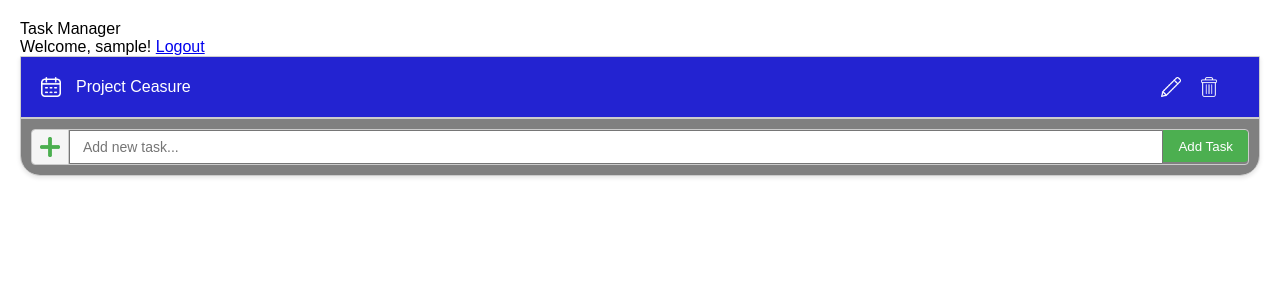
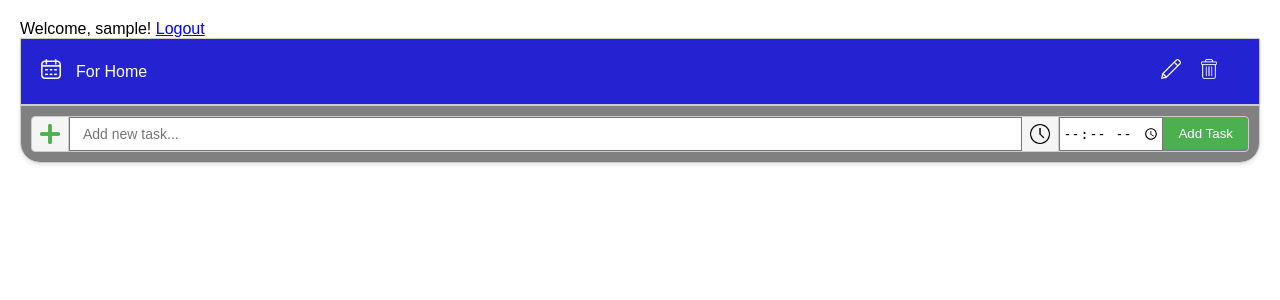
Before and after one commit to Zh3ka21/to-do-manager, a Django app: page / in a window 1280 px wide. Shown: the top 300 px of the page. Run offline with Django 5.2, Linux system fonts and the light colour scheme; the visitor is signed in with stand-in values (Sample User, id 1); data that the repository does not hold is empty; some libraries are stand-ins or nearby versions.

Commit message:
WIP: Save changes before switching to main

```diff
--- a/tasks/forms.py
+++ b/tasks/forms.py
@@ -13,13 +13,13 @@ class ProjectForm(forms.ModelForm):
         fields = ["name"]
 
 class TaskForm(forms.ModelForm):
-    """Form for creating and updating a task."""
     class Meta:
         model = Task
-        fields = ["title", "deadline", "priority", "user", "is_done"]
+        fields = ["project", "title", "deadline", "is_done", "priority"]
         widgets = {
             "deadline": forms.DateTimeInput(attrs={"type": "datetime-local"}),
         }
+
 
 class CustomLoginForm(LoginForm):
     def __init__(self, *args, **kwargs):
--- a/tasks/static/css/main_page_styles.css
+++ b/tasks/static/css/main_page_styles.css
@@ -41,13 +41,14 @@ body {
 
 .task-grid {
   display: grid;
-  grid-template-columns: auto 1fr auto;
+  grid-template-columns: auto minmax(0, 1fr) auto;
   gap: 10px;
   padding: 15px;
   align-items: center;
   border-bottom: 1px solid #ddd;
   transition: background-color 0.2s;
   background-color: white;
+  width: 100%;
 }
 
 .task-grid:hover {
@@ -58,7 +59,14 @@ body {
   display: flex;
   align-items: center;
   gap: 8px;
-  max-width: fit-content;
+  min-width: 0;
+}
+
+.task-content div {
+  overflow: hidden;
+  text-overflow: ellipsis;
+  white-space: nowrap;
+  flex: 1;
 }
 
 button {
@@ -91,16 +99,15 @@ button:hover {
 
 .icons-right {
   display: flex;
+  align-items: center;
   gap: 8px;
-  justify-content: flex-end;
-  align-items: center;
+  margin-right: 20px; /* Add some right margin to prevent touching the edge */
 }
 
 .priority-controls {
   display: flex;
-  flex-direction: column;
+  gap: 4px;
   align-items: center;
-  gap: 2px;
 }
 
 .priority-controls .icon {
@@ -151,6 +158,7 @@ input[type="checkbox"] {
 
   .icons-right {
     gap: 4px;
+    margin-right: 10px;
   }
 
   .icon img {
@@ -188,66 +196,3 @@ input[type="checkbox"] {
     padding: 0 4px;
   }
 }
-
-.task-grid {
-  display: grid;
-  grid-template-columns: auto minmax(0, 1fr) auto;
-  gap: 8px;
-  padding: 15px;
-  align-items: center;
-  border-bottom: 1px solid #ddd;
-  transition: background-color 0.2s;
-  background-color: white;
-  width: 100%;
-}
-
-.task-content {
-  display: flex;
-  align-items: center;
-  gap: 8px;
-  min-width: 0;
-}
-
-.task-content div {
-  overflow: hidden;
-  text-overflow: ellipsis;
-  white-space: nowrap;
-  flex: 1;
-}
-
-/* Remove justify-self: end from icons-right */
-.icons-right {
-  display: flex;
-  align-items: center;
-  gap: 8px;
-  white-space: nowrap;
-  margin-right: 20px; /* Add some right margin to prevent touching the edge */
-}
-
-/* Adjust the empty middle column width */
-.task-grid > div:nth-child(2) {
-  min-width: 20px; /* Give some minimal width to the middle column */
-}
-
-.priority-controls {
-  display: flex;
-  gap: 4px;
-}
-
-.icon {
-  display: flex;
-  align-items: center;
-  cursor: pointer;
-}
-
-/* Add responsive adjustments */
-@media (max-width: 600px) {
-  .icons-right {
-    margin-right: 10px;
-    gap: 4px;
-  }
-
-  .task-grid {
-    gap: 4px;
-  }
-}
--- a/tasks/templates/main.html
+++ b/tasks/templates/main.html
@@ -9,33 +9,29 @@
     <link rel="stylesheet" href="{% static 'css/main_page_styles.css' %}">
     <meta name="csrf-token" content="{{ csrf_token }}">
     <script src="https://unpkg.com/htmx.org@1.7.0"></script>
+    {% csrf_token %}
 </head>
+
 
 <body hx-boost="true">
     <!-- Navbar -->
-    <nav class="navbar">
-        <div class="nav-left">
-            <span>Task Manager</span>
-        </div>
     <div class="nav-right">
         {% if user.is_authenticated %}
-            <span>Welcome, {{ user.username }}!</span>
+        <span class="welcome-message">Welcome, {{ user.username }}!</span>
         <a href="{% url 'account_logout' %}" class="btn logout-btn">Logout</a>
-
         {% else %}
         <a href="{% url 'account_login' %}" class="btn login-btn">Login</a>
         <a href="{% url 'account_signup' %}" class="btn signup-btn">Sign Up</a>
         {% endif %}
     </div>
-    </nav>
 
-
+    {% if user.is_authenticated %}
     <div class="manager-container">
         <!-- Grid header:  Calendar Project Name Edit Delete -->
         <div class="grid-container">
             <div class="project-header">
                 <div class="icon"><img src="{% static 'images/calendar.png' %}" alt="Calendar Icon" height="20"></div>
-                <div>Project Ceasure </div>
+                <div>For Home </div>
             </div>
             <div></div>
             <div class="icons-right">
@@ -44,18 +40,33 @@
             </div>
         </div>
 
+
         <!-- Grid 1 row: Input Add Task -->
         <div class="input-row">
+            <form id="task-form" hx-post="{% url 'add_task' %}" hx-target="#task-list" hx-swap="beforeend"
+                hx-trigger="submit" hx-headers='{"X-CSRFToken": "{{ csrf_token }}"}'>
+
+                <!-- TODO: Delete Hardcoded name -->
+                <input type="hidden" name="project_name" value="For Home">
+
                 <div class="unified-input">
-                <div class="input-icon"><img src="{% static 'images/plus.png' %}" alt="Add Icon" height="20"></div>
-                <input type="text" placeholder="Add new task..." id="new-task" name="task_name" x-model="newTask"
-                    @keyup.enter="addTask">
-                <button id="add-task-btn" hx-post="{% url 'add_task' %}" hx-target="#task-list" hx-swap="beforeend"
-                    hx-trigger="click" hx-headers='{"X-CSRFToken": "{{ csrf_token }}"}' @click="addTask">
-                    Add Task
-                </button>
+                    <div class="input-icon">
+                        <img src="{% static 'images/plus.png' %}" alt="Add Icon" height="20">
                     </div>
+                    <input type="text" placeholder="Add new task..." id="new-task" name="task_name" required>
+
+                    <!-- Time input with clock icon -->
+                    <div class="input-icon">
+                        <img src="{% static 'images/clock.png' %}" alt="Deadline Icon" height="20"
+                            onclick="document.getElementById('deadline-time').showPicker();">
                     </div>
+                    <input type="time" id="deadline-time" name="deadline_time">
+
+                    <button type="submit">Add Task</button>
+                </div>
+            </form>
+        </div>
+
 
         <!-- Grid 2 row: Dynamic part of different tasks -->
         <div id="task-list">
@@ -63,22 +74,32 @@
             {% for task in tasks %}
             <div class="task-grid" id="task-{{ task.id }}">
                 <div class="task-content">
-                    <input type="checkbox" {% if task.is_done %}checked{% endif %}>
-                    <div>{{ task.title }}</div>
+                    <input type="checkbox" hx-post="{% url 'toggle_task_done' task.id %}" hx-trigger="change"
+                        hx-headers='{"X-CSRFToken": "{{ csrf_token }}"}' hx-target="#task-{{ task.id }}"
+                        hx-swap="outerHTML" {% if task.is_done %}checked{% endif %}>
+
+                    <div {% if task.is_done %} style="text-decoration: line-through;" {% endif %}>
+                        {{ task.title }}
+                    </div>
                 </div>
 
-                <div></div> <!-- Empty middle column to maintain grid structure -->
+                <div></div>
 
                 <div class="icons-right">
                     <div class="priority-controls">
                         <div class="icon">🔼</div>
                         <div class="icon">🔽</div>
                     </div>
+
                     <div class="icon">
                         <img src="{% static 'images/pencil.png' %}" alt="Edit Icon" height="20">
                     </div>
+
                     <div class="icon">
-                        <img src="{% static 'images/delete.png' %}" alt="Delete Icon" height="20">
+                        <img src="{% static 'images/delete.png' %}" alt="Delete Icon" height="20"
+                            hx-post="{% url 'delete_task' task.id %}" hx-trigger="click" hx-target="#task-{{ task.id }}"
+                            hx-swap="delete" hx-headers='{"X-CSRFToken": "{{ csrf_token }}"}'>
+
                     </div>
                 </div>
             </div>
@@ -86,6 +107,21 @@
             {% endif %}
         </div>
     </div>
+    {% endif %}
+
+
 </body>
 
+<script defer src="https://cdn.jsdelivr.net/npm/alpinejs@3.x.x/dist/cdn.min.js"></script>
+<script>
+    document.getElementById("task-form").addEventListener("htmx:afterRequest", function () {
+        document.getElementById("new-task").value = "";
+        document.getElementById("deadline-time").value = "";
+    });
+
+    document.body.addEventListener('htmx:configRequest', function (event) {
+        event.detail.headers['X-CSRFToken'] = document.querySelector('meta[name="csrf-token"]').getAttribute('content');
+    });
+</script>
+
 </html>
--- a/tasks/urls.py
+++ b/tasks/urls.py
@@ -2,23 +2,17 @@ from django.urls import path
 
 from tasks.views import base_view_handler
 
-from .views import (
-    add_task,
-    delete_task,
-    edit_task,
-    move_task,
-    toggle_task,
-)
+from .views import add_task, delete_task, edit_task, move_task, toggle_task_done
 
 urlpatterns = [
     path('', base_view_handler, name='base_view_handler'),
 
-    path('task/<int:task_id>/toggle/', toggle_task, name='toggle_task'),
+    path('task/<int:task_id>/toggle/', toggle_task_done, name='toggle_task_done'),
     path('task/<int:task_id>/move/<str:direction>/', move_task, name='move_task'),
 
+    path('add_task/', add_task, name='add_task'),
+    path('delete-task/<int:task_id>/', delete_task, name='delete_task'),
 
-    path('add_task/', add_task, name='add_task'),
     path('edit_task/<int:task_id>/', edit_task, name='edit_task'),
-    path('delete_task/<int:task_id>/', delete_task, name='delete_task'),
 
 ]
--- a/tasks/views.py
+++ b/tasks/views.py
@@ -1,6 +1,12 @@
+from datetime import datetime
+
 from django.contrib.auth.decorators import login_required
 from django.http import HttpRequest, HttpResponse, JsonResponse
 from django.shortcuts import get_object_or_404, redirect, render
+from django.utils.dateparse import parse_datetime
+from django.utils.timezone import now
+
+from tasks.forms import TaskForm
 
 from .models import Project, Task
 
@@ -20,15 +26,56 @@ def base_view_handler(request: HttpRequest) -> HttpResponse:
     }
     return render(request, "main.html", context)
 
-def toggle_task(request: HttpRequest, task_id: int) -> HttpResponse:
-    task = get_object_or_404(Task, id=task_id)
+@login_required
+def toggle_task_done(request, task_id: int) -> HttpResponse:
+    """Toggle the completion status of a task."""
+    task = get_object_or_404(Task, id=task_id, user=request.user)
+    task.is_done = not task.is_done  # Toggle status
+    task.save()
+    return render(request, 'partials/task_partial.html', {'task': task})
 
-    # Toggle the task's completion status
-    task.is_done = not task.is_done
-    task.save()
 
-    # Redirect back to the page after toggling
-    return redirect(request.META.get('HTTP_REFERER', '/'))
+@login_required
+def add_task(request):
+    if request.method == "POST":
+        title = request.POST.get("task_name")  # Match input field name
+        deadline_time = request.POST.get("deadline_time")
+        project_name = request.POST.get("project_name")
+
+        if not title:
+            return JsonResponse({'error': 'Task title is required'}, status=400)
+
+        try:
+            project = Project.objects.get(name=project_name, user=request.user)
+        except Project.DoesNotExist:
+            return JsonResponse({'error': 'Invalid project'}, status=400)
+
+
+        if deadline_time:
+            try:
+                deadline = datetime.strptime(deadline_time, "%H:%M").time()
+                deadline = datetime.combine(now().date(), deadline)
+            except ValueError:
+                return JsonResponse({'error': 'Invalid time format'}, status=400)
+        else:
+            deadline = now()
+
+        task = Task.objects.create(
+            project=project,
+            title=title,
+            deadline=deadline,
+            user=request.user,
+        )
+
+        return render(request, 'partials/task_partial.html', {'task': task})
+    return JsonResponse({'error': 'Invalid request method'}, status=400)
+
+@login_required
+def delete_task(request, task_id: int) -> HttpResponse:
+    """Delete task dynamically using HTMX."""
+    task = get_object_or_404(Task, id=task_id, user=request.user)
+    task.delete()
+    return JsonResponse({'success': True})
 
 def move_task(request: HttpRequest, task_id: int, direction: str):
     task = get_object_or_404(Task, id=task_id)
@@ -54,27 +101,6 @@ def move_task(request: HttpRequest, task_id: int, direction: str):
     return redirect(request.META.get('HTTP_REFERER', '/'))
 
 @login_required
-def add_task(request) -> HttpResponse:
-    """Add task to a project."""
-    if request.method == "POST":
-        print(request.POST)  # Debugging
-        task_name = request.POST.get("task_name")
-        if not task_name:
-            return JsonResponse({'error': 'No task name provided'}, status=400)
-
-        task = Task.objects.create(title=task_name, user=request.user)
-        return render(request, 'task_partial.html', {'task': task})
-
-    return JsonResponse({'error': 'Invalid request'}, status=400)
-
-@login_required
-def delete_task(request, task_id: int) -> HttpResponse:
-    """Delete task from a project."""
-    task = Task.objects.get(id=task_id, user=request.user)
-    task.delete()
-    return JsonResponse({'success': True})
-
-@login_required
 def edit_task(request, task_id: int) -> HttpResponse:
     """Edit a task in a project."""
     task = Task.objects.get(id=task_id, user=request.user)
```
Also changed, not shown: tasks/templates/demo.html (added, +71 -0 lines), tasks/templates/partials/task_item.html (added, +24 -0 lines), tasks/templates/partials/task_partial.html (added, +31 -0 lines), tasks/static/images/clock.png (added), 1 other file. Lines whose indentation alone changed are shown as unchanged.
